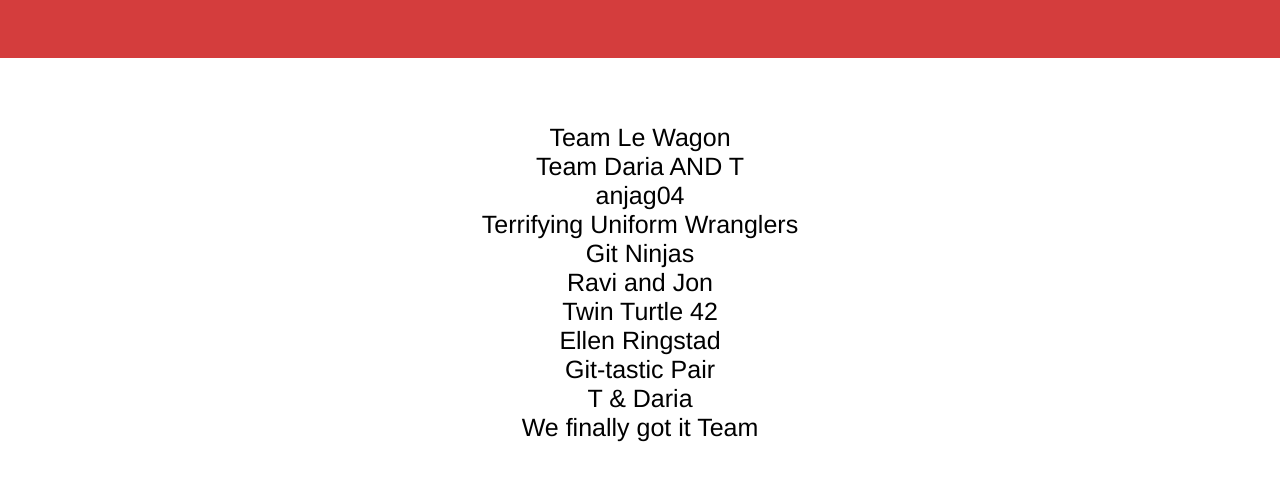
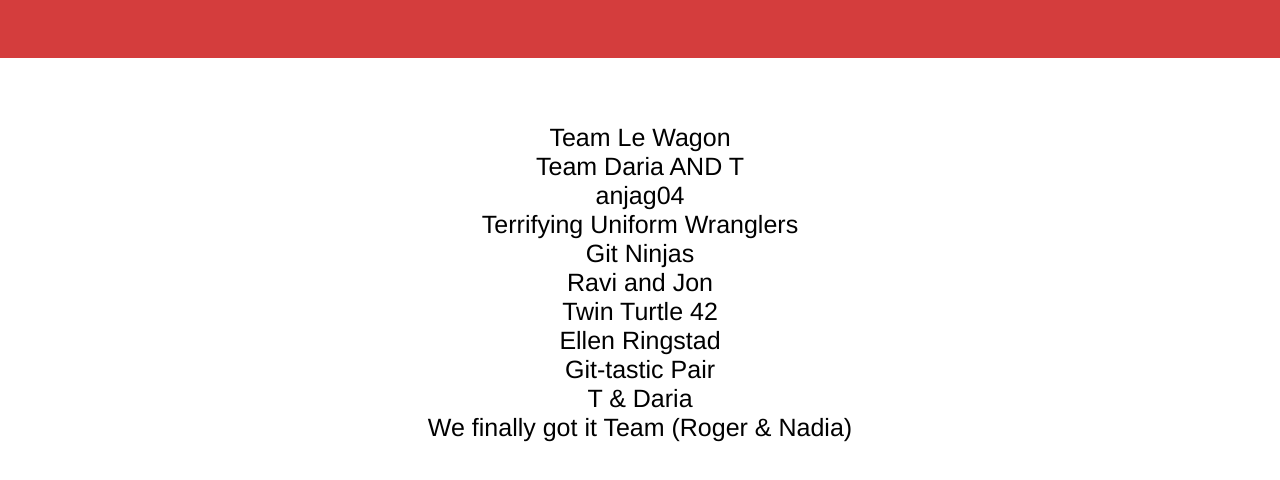
Before and after one commit to CharlyMartin/github_workshop, a plain HTML site: page index.html in a window 1280 px wide. Shown: the part 174-654 px from the top of the page. Drawn offline with Linux system fonts and the light colour scheme.

Commit message:
added names to team

```diff
--- a/index.html
+++ b/index.html
@@ -29,7 +29,7 @@
         <li>Ellen Ringstad</li>
         <li>Git-tastic Pair</li>
 	<li>T & Daria</li>
-        <li>We finally got it Team</li>
+        <li>We finally got it Team (Roger &amp; Nadia)</li>
         <!-- DON'T DELETE PREVIOUS TEAM NAMES THOUGH! -->
 
         </ul>
```
